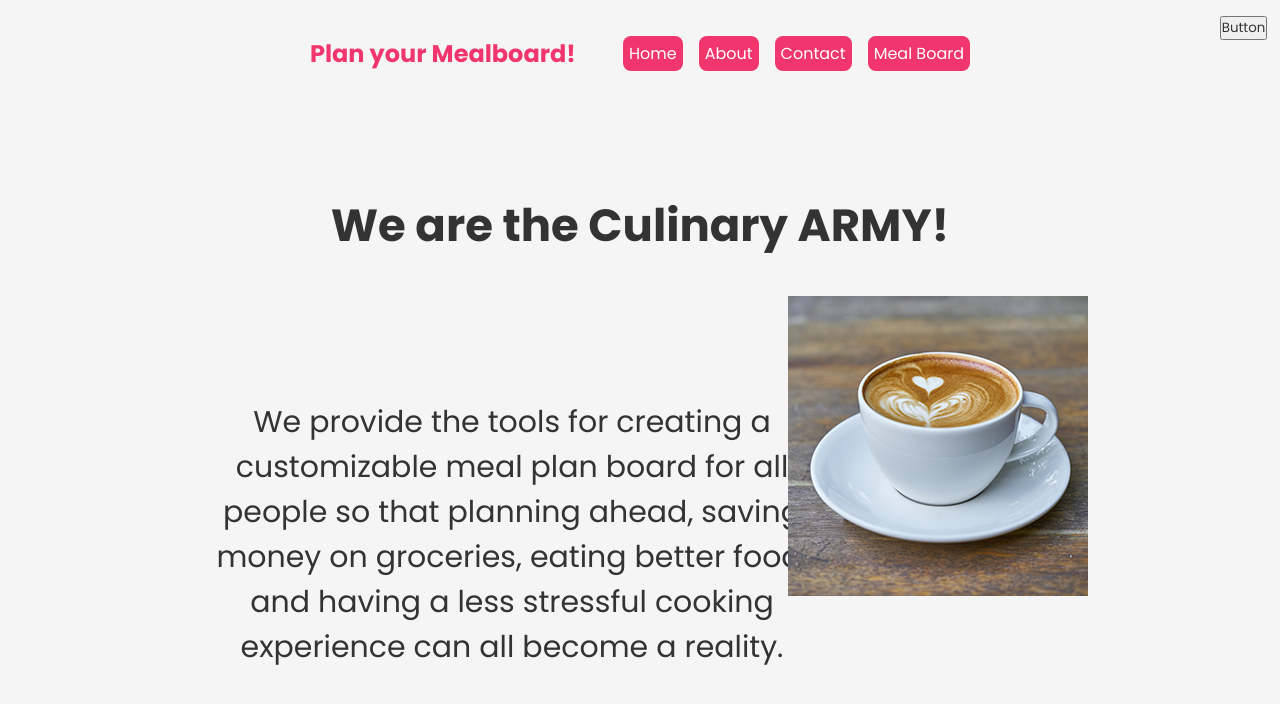
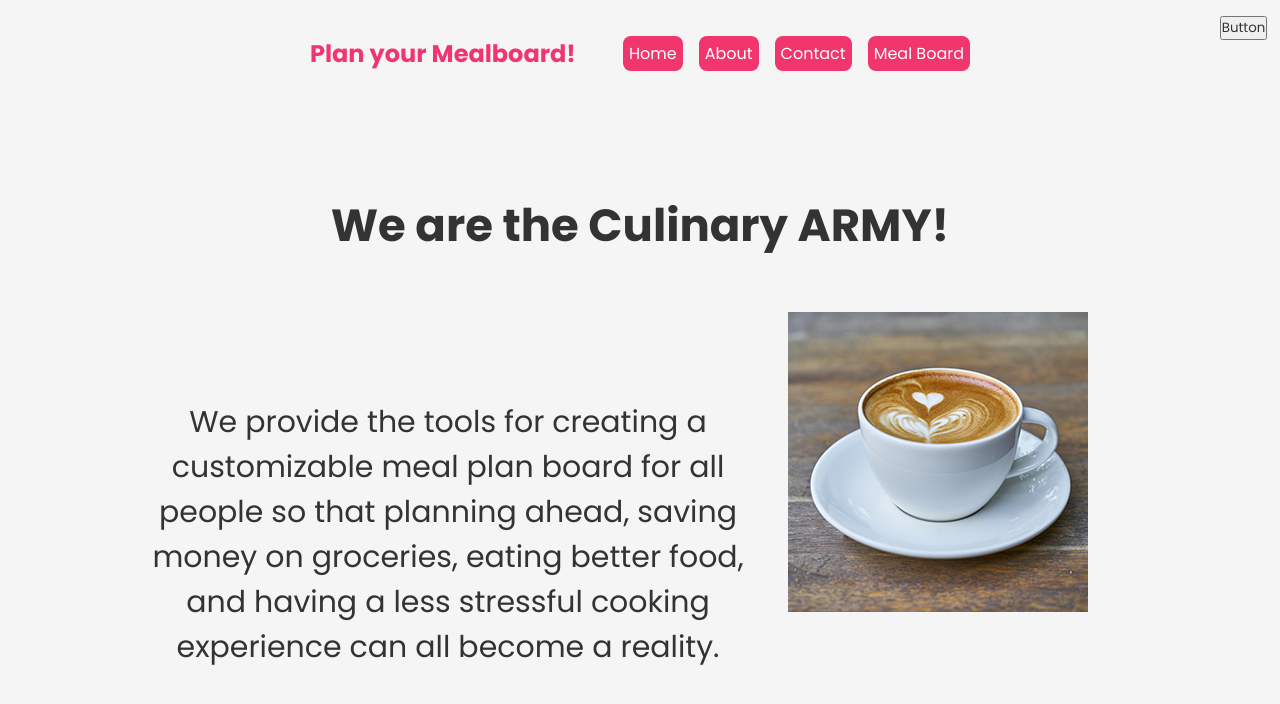
Before and after one commit to rpowers621/meal_app, a React (Create React App) app: page /About in a window 1280 px wide. Shown: the top 704 px of the page. Built offline with nearby package versions, Linux system fonts and the light colour scheme; no server answers.

Commit message:
fixed css on about page

```diff
--- a/src/About.css
+++ b/src/About.css
@@ -11,13 +11,13 @@
 
   .About .Container2 {
     width: 50%;
-    margin-left: 15%;
+    margin-left: 10%;
     margin-top: 140px;
   }
 
   .About .Photo {
     position: absolute;
     flex-direction: row;
-    top: 37%;
+    top: 39%;
     right: 15%;
   }
```
Also changed, not shown: 4 other files (tests, documents, lock files or other folders).
